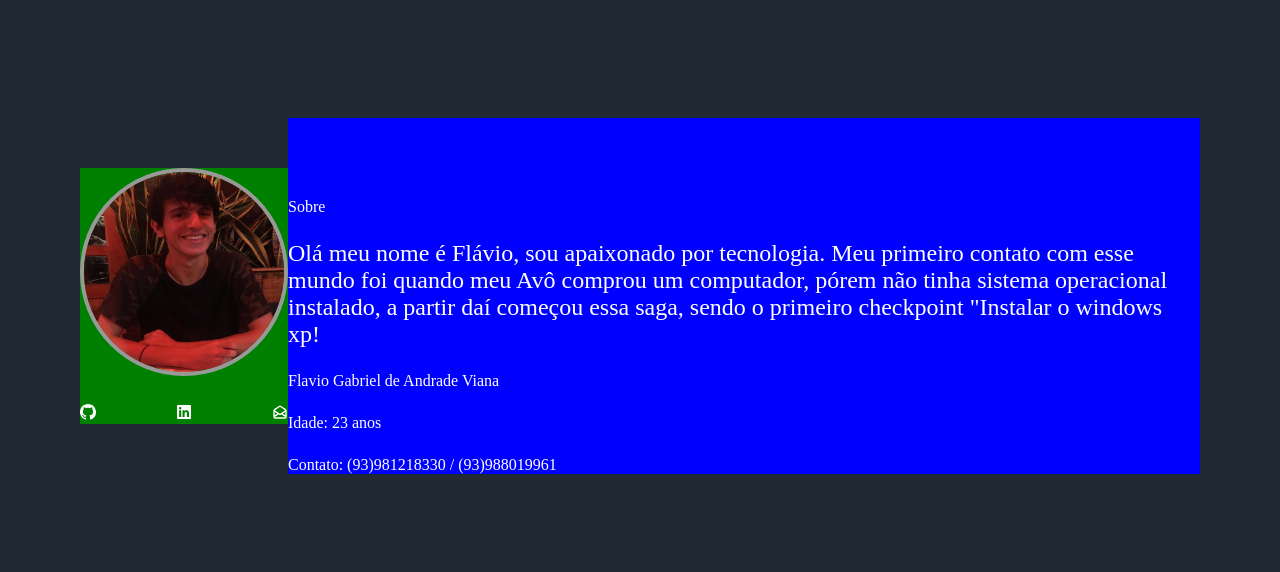
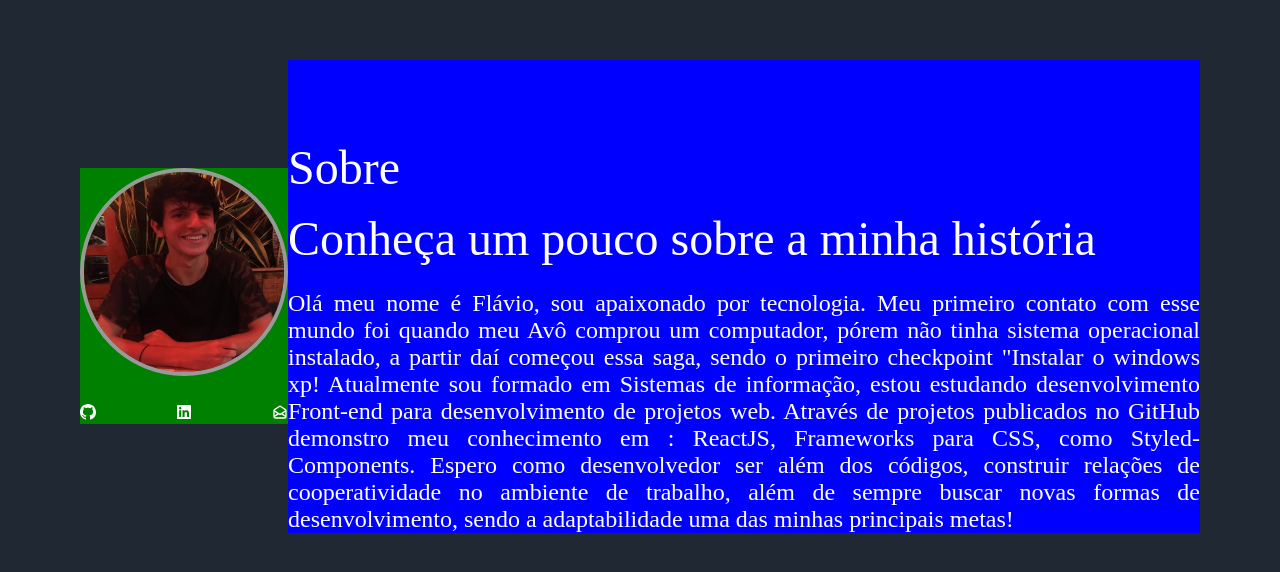
Before and after one commit to FLaVio-G/portifolio, a React (Create React App) app: page / in a window 1280 px wide. Shown: the part 916-1488 px from the top of the page. Built offline with nearby package versions, Linux system fonts and the light colour scheme.

Commit message:
Alterações no componente about

```diff
--- a/src/components/About/index.tsx
+++ b/src/components/About/index.tsx
@@ -1,4 +1,4 @@
-import { AreaInfo, BarDetail, Container, ImageArea, ImageF, ImageUser, InfoDetail, MoreInfo, SubDetail, Title, Wrapper } from "./styles";
+import { AreaInfo, BarDetail, Container, ImageArea, ImageF, ImageUser, InfoDetail, MoreInfo, SubDetail, Title, Wrapper, Title2 } from "./styles";
 
 import { BsGithub } from 'react-icons/bs';
 import { FaLinkedin } from 'react-icons/fa';
@@ -30,18 +30,25 @@ function About() {
         <Title>
           Sobre
         </Title>
+        <Title2>
+          Conheça um pouco sobre a minha história
+        </Title2>
         <MoreInfo>
           Olá meu nome é Flávio, sou apaixonado por tecnologia. Meu primeiro contato com esse mundo foi quando
           meu Avô comprou um computador, pórem não tinha sistema operacional instalado, a partir daí começou essa saga, sendo o primeiro
           checkpoint "Instalar o windows xp!
+          Atualmente sou formado em Sistemas de informação, estou estudando desenvolvimento Front-end para desenvolvimento de projetos web.
+          Através de projetos publicados no GitHub demonstro meu conhecimento em : ReactJS, Frameworks para CSS, como Styled-Components.
+          Espero como desenvolvedor ser além dos códigos, construir relações de cooperatividade no ambiente de trabalho, além de
+          sempre buscar novas formas de desenvolvimento, sendo a adaptabilidade uma das minhas principais metas!
         </MoreInfo>
-        <InfoDetail>
+        {/* <InfoDetail>
           <SubDetail>Flavio Gabriel de Andrade Viana </SubDetail>
           <SubDetail>Idade: 23 anos </SubDetail>
           <SubDetail>Contato: (93)981218330 / (93)988019961 </SubDetail>
 
 
-        </InfoDetail>
+        </InfoDetail> */}
 
       </AreaInfo>
     </Container>
--- a/src/components/About/styles.ts
+++ b/src/components/About/styles.ts
@@ -1,7 +1,7 @@
 import { BsGithub } from 'react-icons/bs';
 import styled from 'styled-components';
 
-export const Container= styled.div`
+export const Container = styled.div`
 width: 100%;
 height: 100vh;
 display: flex;
@@ -10,29 +10,39 @@ padding:0 5rem;
 
   `;
 
-export const Wrapper= styled.div`
+export const Wrapper = styled.div`
 
 background: green;
 margin-top: 1.5rem;
 
   `;
-  export const ImageArea= styled.div`
+export const ImageArea = styled.div`
   background: green;
 
   `;
-  export const AreaInfo= styled.div`
+export const AreaInfo = styled.div`
  background: blue;
  margin-top: 1.5rem;
+ width: 60rem;
   `;
-  export const Title = styled.div`
+
+export const Title = styled.div`
   color: white;
   margin-top: 5rem;
+  font-size:3rem;
+  `;
+  export const Title2 = styled.div`
+  color: white;
+  margin-top: 1rem;
+  font-size:3rem;
+  `;
 
-  `;
-  export const MoreInfo = styled.div`
+
+export const MoreInfo = styled.div`
   color: white;
   margin-top: 1.5rem;
   font-size:1.5rem;
+  text-align: justify;
   `;
 
 export const InfoDetail = styled.div`
@@ -40,7 +50,7 @@ export const InfoDetail = styled.div`
   margin-top: 1.5rem;
   font-size:1rem;
 
-  `
+  `;
 
 
 export const ImageF = styled.div`
@@ -56,7 +66,7 @@ border:4px solid #999;
 
 
 
-export const BarDetail= styled.div`
+export const BarDetail = styled.div`
 display: flex;
 align-items: center;
 flex-direction: row;
```
